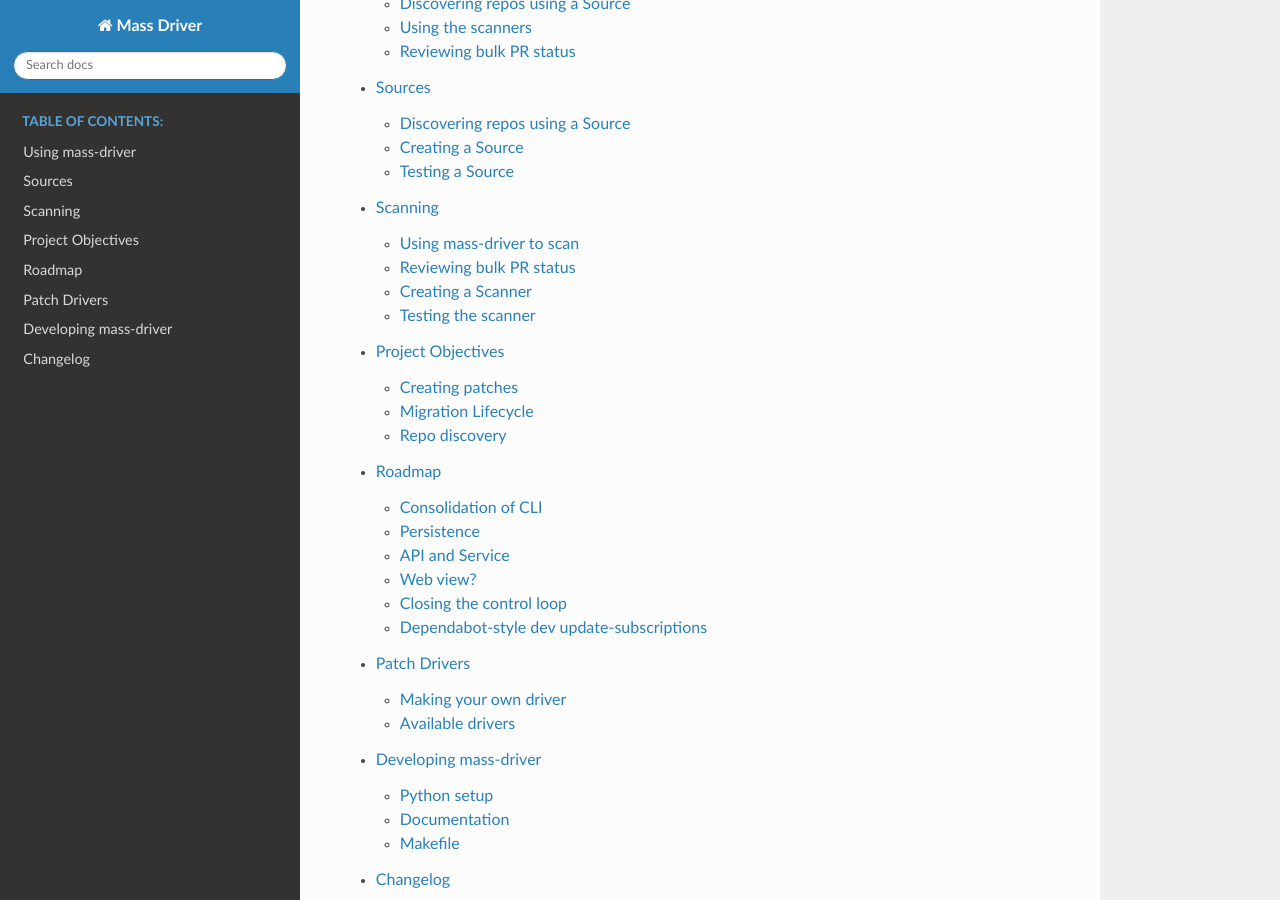
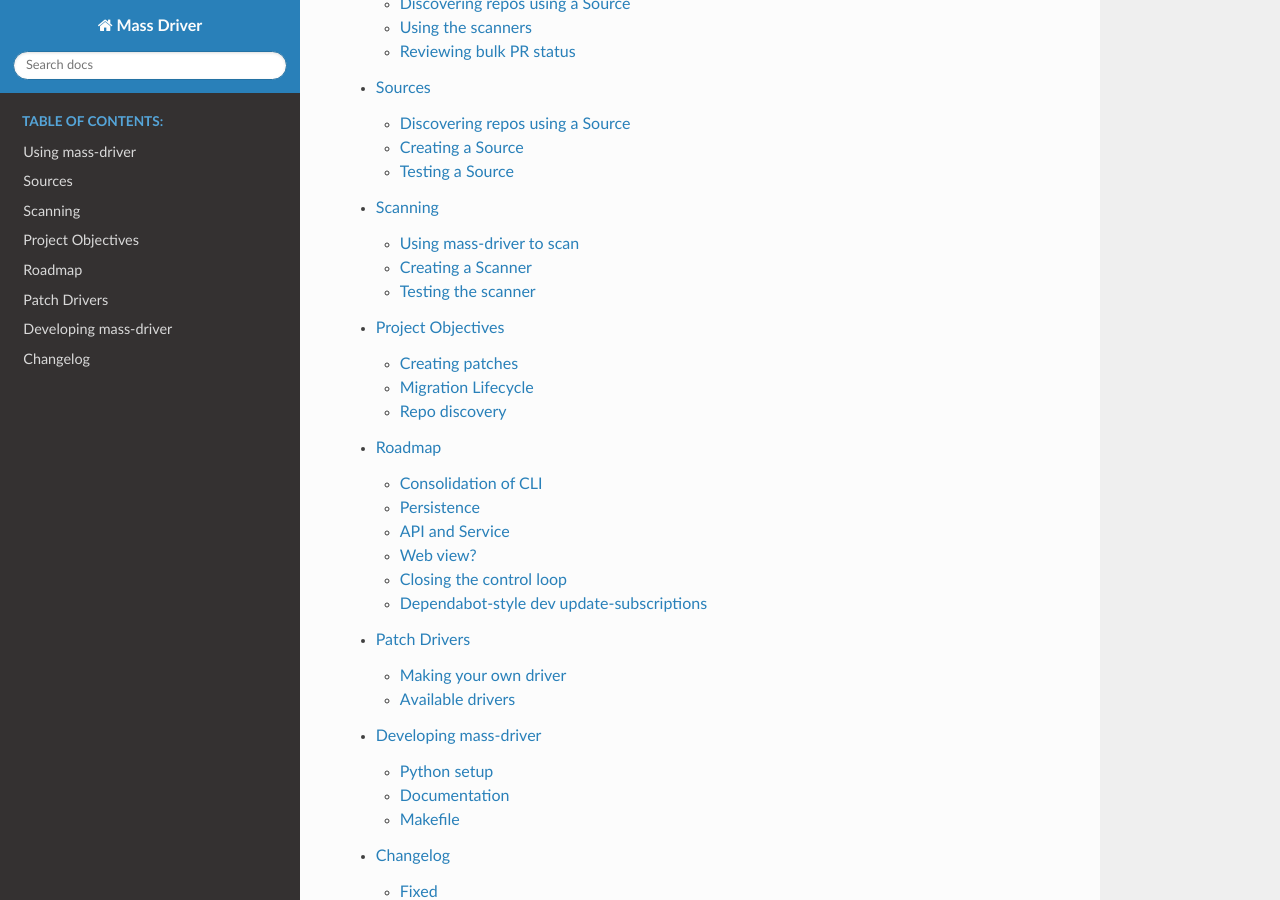
Before and after one commit to OverkillGuy/mass-driver, a Sphinx documentation site: the page built from docs/source/index.rst, in a window 1280 px wide and 900 px high, scrolled down 8112 px. Built offline with Sphinx 7.4.7 and the Read the Docs theme 2.0.0, drawn with Linux system fonts in a browser that asks for light colours; pages that are not in the unit, such as notebooks, are missing from menus; some of the changed lines change nothing that is shown.

Commit message:
Fix include-overrun in scanning docs
Over-extended include in the scanning section included the bulk PR
status docs for no reason

````diff
--- a/docs/source/scanning.md
+++ b/docs/source/scanning.md
@@ -12,7 +12,7 @@
 ```{include} ../../README.md
 ---
 start-after: "<!-- scanner-activity -->"
-end-before: "## Development"
+end-before: "## Reviewing bulk PR status"
 ```
 
 ## Creating a Scanner
````
